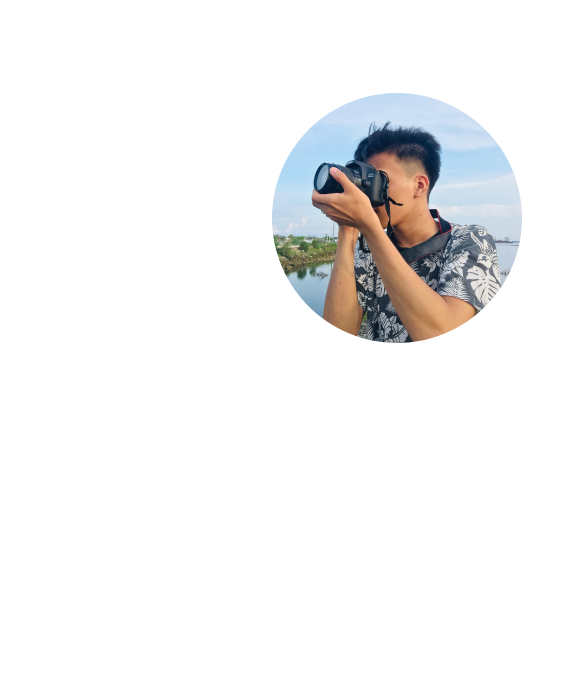
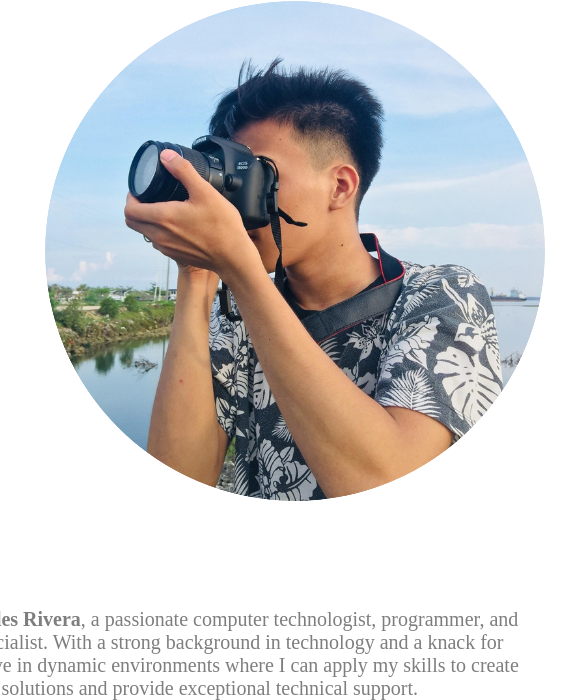
Before and after one commit to izMiles/Portfolio, a plain HTML site: page practice/index1.html in a window 390 px wide. Shown: the part 621-1321 px from the top of the page, 585 px wide, since content can reach past the window. Before the commit the page ends 964 px from the top, so only its background shows below. Drawn offline with Linux system fonts and the light colour scheme; files whose address does not match are found by name.

Commit message:
Update mediaqueries.css

```diff
--- a/practice/mediaqueries.css
+++ b/practice/mediaqueries.css
@@ -1,8 +1,24 @@
 @media screen and (max-width: 768px){
-    #desktop-nav{
+    .desktop-header{
         display: none;
     }
     #hamburger-nav{
         display: flex;
     }
+    .about-section {
+        flex-direction: column;
+        align-items: center;
+        /* Center items vertically */
     }
+
+    .profilepic {
+        margin-left: 0;
+        margin-bottom: 20px; /* Add space between profile pic and text */
+        height: auto; /* Let the height adjust automatically */
+        max-width: 80%; /* Limit the maximum width */
+    }
+
+    .about-text {
+        text-align: center;
+    }
+}
```
